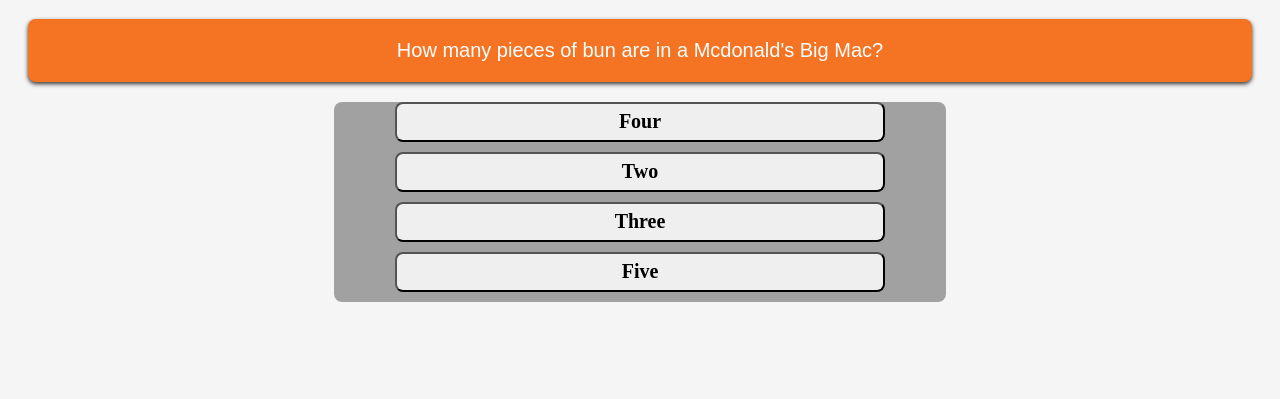
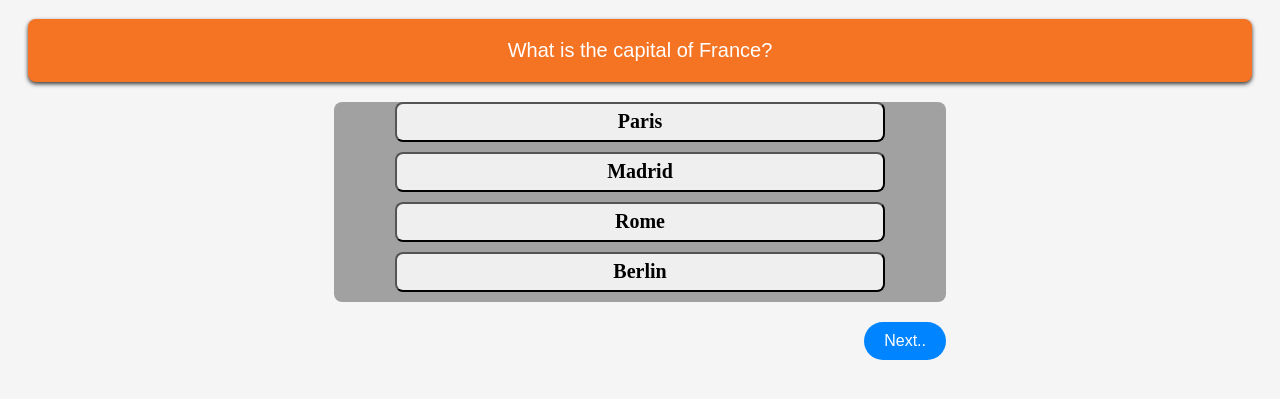
Before and after one commit to ajaypds/cn-quiz-project, a plain HTML site: page index.html in a window 1280 px wide. Shown: the part 89-488 px from the top of the page. Drawn offline with Linux system fonts and the light colour scheme.

Commit message:
added multiple questions

```diff
--- a/index.html
+++ b/index.html
@@ -11,7 +11,10 @@
   <div id="question"></div>
   <div id="options"></div>
   <div id="score"></div>
-  <script src="quiz.js"></script>
+  <div id="btn">
+    <button id="next">Next..</button>
+  </div>
+  <script type="module" src="quiz.js"></script>
 </body>
 
 </html>
--- /dev/null
+++ b/questions.js
@@ -0,0 +1,53 @@
+const questions = [
+    {
+        question: "What is the capital of France?",
+        options: ["Madrid", "Berlin", "Paris", "Rome"],
+        correctAnswer: "Paris"
+    },
+    {
+        question: "Which planet is known as the Red Planet?",
+        options: ["Earth", "Mars", "Jupiter", "Venus"],
+        correctAnswer: "Mars"
+    },
+    {
+        question: "What is the largest mammal in the world?",
+        options: ["Elephant", "Blue Whale", "Giraffe", "Polar Bear"],
+        correctAnswer: "Blue Whale"
+    },
+    {
+        question: "Who wrote 'Romeo and Juliet'?",
+        options: ["Mark Twain", "Charles Dickens", "William Shakespeare", "Leo Tolstoy"],
+        correctAnswer: "William Shakespeare"
+    },
+    {
+        question: "Which element has the chemical symbol 'O'?",
+        options: ["Oxygen", "Gold", "Hydrogen", "Silver"],
+        correctAnswer: "Oxygen"
+    },
+    {
+        question: "What is 7 multiplied by 8?",
+        options: ["54", "56", "64", "72"],
+        correctAnswer: "56"
+    },
+    {
+        question: "What is the smallest prime number?",
+        options: ["1", "2", "3", "5"],
+        correctAnswer: "2"
+    },
+    {
+        question: "In which year did World War II end?",
+        options: ["1940", "1945", "1950", "1939"],
+        correctAnswer: "1945"
+    },
+    {
+        question: "What is the speed of light in vacuum (approx)?",
+        options: ["300 km/s", "300,000 km/s", "150,000 km/s", "1,000,000 km/s"],
+        correctAnswer: "300,000 km/s"
+    },
+    {
+        question: "Which programming language is used to style web pages?",
+        options: ["HTML", "CSS", "JavaScript", "Python"],
+        correctAnswer: "CSS"
+    }];
+
+export default questions;
--- a/quiz.js
+++ b/quiz.js
@@ -1,24 +1,33 @@
-const questionObj =
-{
-  category: 'Food & Drink',
-  id: 'qa-1',
-  correctAnswer: 'Three',
-  options: ['Two', 'Three', 'Four', 'Five'],
-  question:
-    "How many pieces of bun are in a Mcdonald's Big Mac?",
-};
+import questions from "./questions.js";
 
-const { correctAnswer, options, question } = questionObj;
+// console.log(questions)
+// const questionObj =
+// {
+//   category: 'Food & Drink',
+//   id: 'qa-1',
+//   correctAnswer: 'Three',
+//   options: ['Two', 'Three', 'Four', 'Five'],
+//   question:
+//     "How many pieces of bun are in a Mcdonald's Big Mac?",
+// };
 
 let score = 0;
+let currentQuestion = 0;
 
 const questionEl = document.getElementById("question");
 const optionEl = document.getElementById("options");
 const scoreEl = document.getElementById("score");
+const nextBtn = document.getElementById("next");
+const totalScore = questions.length
+
+function showQuestion() {
+
+  const { correctAnswer, options, question } = questions[currentQuestion];
+
   questionEl.textContent = question;
 
   const shuffledOptions = shuffleOptions(options);
-
+  optionEl.innerHTML = ''
   shuffledOptions.forEach((opt) => {
     const btn = document.createElement("button");
     btn.textContent = opt;
@@ -30,13 +39,33 @@ shuffledOptions.forEach((opt) => {
       } else {
         score = score - 0.25;
       }
-    console.log(score);
+      // console.log(score);
+      scoreEl.textContent = `Score: ${score}/${totalScore}`
+      nextQuestion()
 
-    scoreEl.textContent = `Score: ${score}`
+    })
+  })
+}
+
+
+function nextQuestion() {
+  currentQuestion++;
+  if (currentQuestion >= questions.length) {
     questionEl.textContent = "Quiz Completed!!";
     optionEl.textContent = ""
+    nextBtn.remove()
+  } else {
+    showQuestion()
+  }
+}
+
+nextBtn.addEventListener('click', () => {
+  nextQuestion()
+  scoreEl.textContent = `Score: ${score}/${totalScore}`
 })
-})
+
+showQuestion()
+
 
 // Shuffling the options
 function shuffleOptions(options) {
```
Lines whose indentation alone changed are shown as unchanged.
